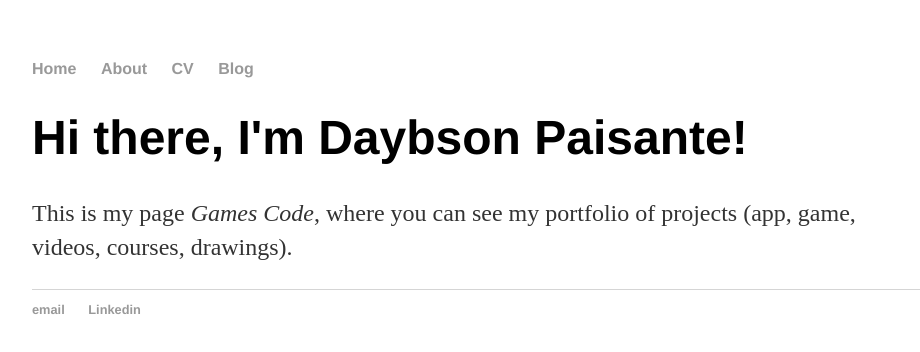
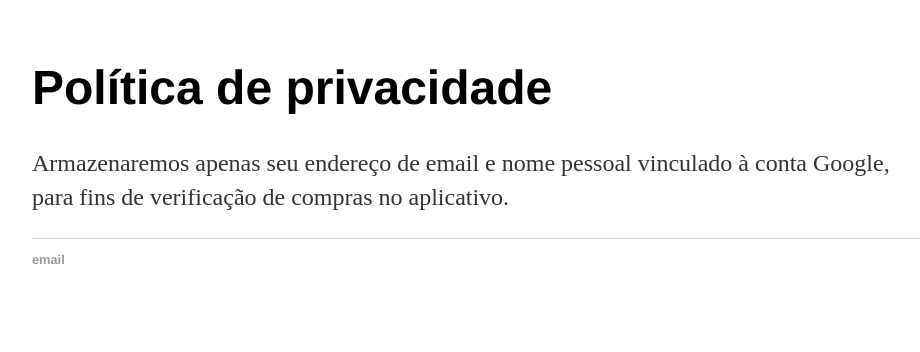
Before and after one commit to daybson/daybson.github.io, a plain HTML site: page index.html in a window 1280 px wide. Shown: the whole page, without its empty margins (160-1080 px from the left). Drawn offline with Linux system fonts and the light colour scheme.

Commit message:
Update index.html
privacy policy

```diff
--- a/index.html
+++ b/index.html
@@ -5,24 +5,15 @@
 		<link rel="stylesheet" type="text/css" href="/css/index.css">
 	</head>
 	<body>
-		<nav>
-    		<ul>
-        		<li><a href="/">Home</a></li>
-	        	<li><a href="/about">About</a></li>
-        		<li><a href="/cv">CV</a></li>
-        		<li><a href="/blog">Blog</a></li>
-    		</ul>
-		</nav>
 		<div class="container">
     		<div class="blurb">
-        		<h1>Hi there, I'm Daybson Paisante!</h1>
-				<p>This is my page <em>Games Code</em>, where you can see my portfolio of projects (app, game, videos, courses, drawings).</p>
+        		<h1>Política de privacidade</h1>
+				<p>Armazenaremos apenas seu endereço de email e nome pessoal vinculado à conta Google, para fins de verificação de compras no aplicativo.</p>
     		</div><!-- /.blurb -->
 		</div><!-- /.container -->
 		<footer>
     		<ul>
-        		<li><a href="mailto:daybson.paisante@outlook.com">email</a></li>
-        		<li><a href="https://www.linkedin.com/in/paisante/">Linkedin</a></li>
+        		<li><a href="mailto:daybsonpaisante@gmail.com">email</a></li>
 			</ul>
 		</footer>
 	</body>
```
